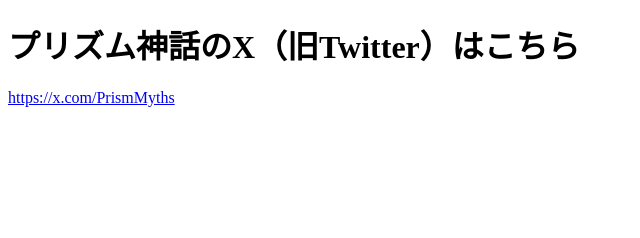
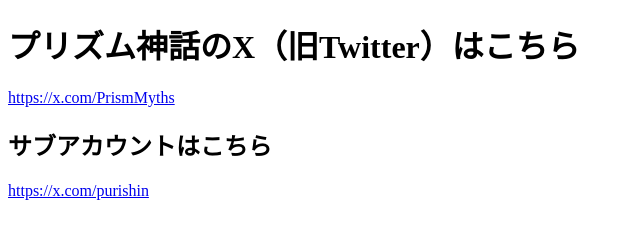
Before and after one commit to pm-git1/pm-git1.github.io, a plain HTML site: page index.html in a window 1280 px wide. Shown: the whole page, without its empty margins (0-640 px from the left). Drawn offline with Linux system fonts and the light colour scheme.

Commit message:
Update index.html

```diff
--- a/index.html
+++ b/index.html
@@ -8,5 +8,8 @@
   <body>
     <h1>プリズム神話のX（旧Twitter）はこちら</h1>
     <p><a href="https://x.com/PrismMyths">https://x.com/PrismMyths</a></p>
+
+    <h2>サブアカウントはこちら</h2>
+    <p><a href="https://x.com/purishin">https://x.com/purishin</a></p>
   </body>
 </html>
```
